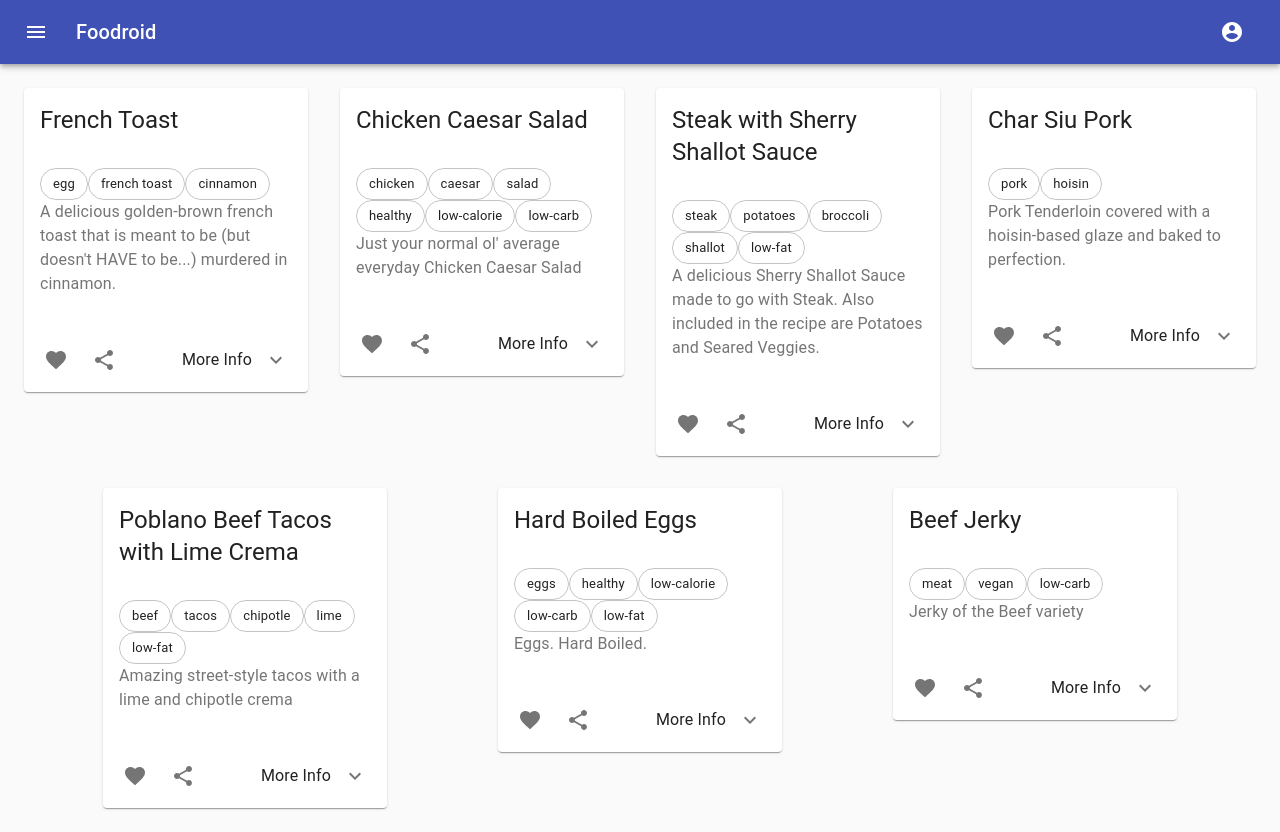
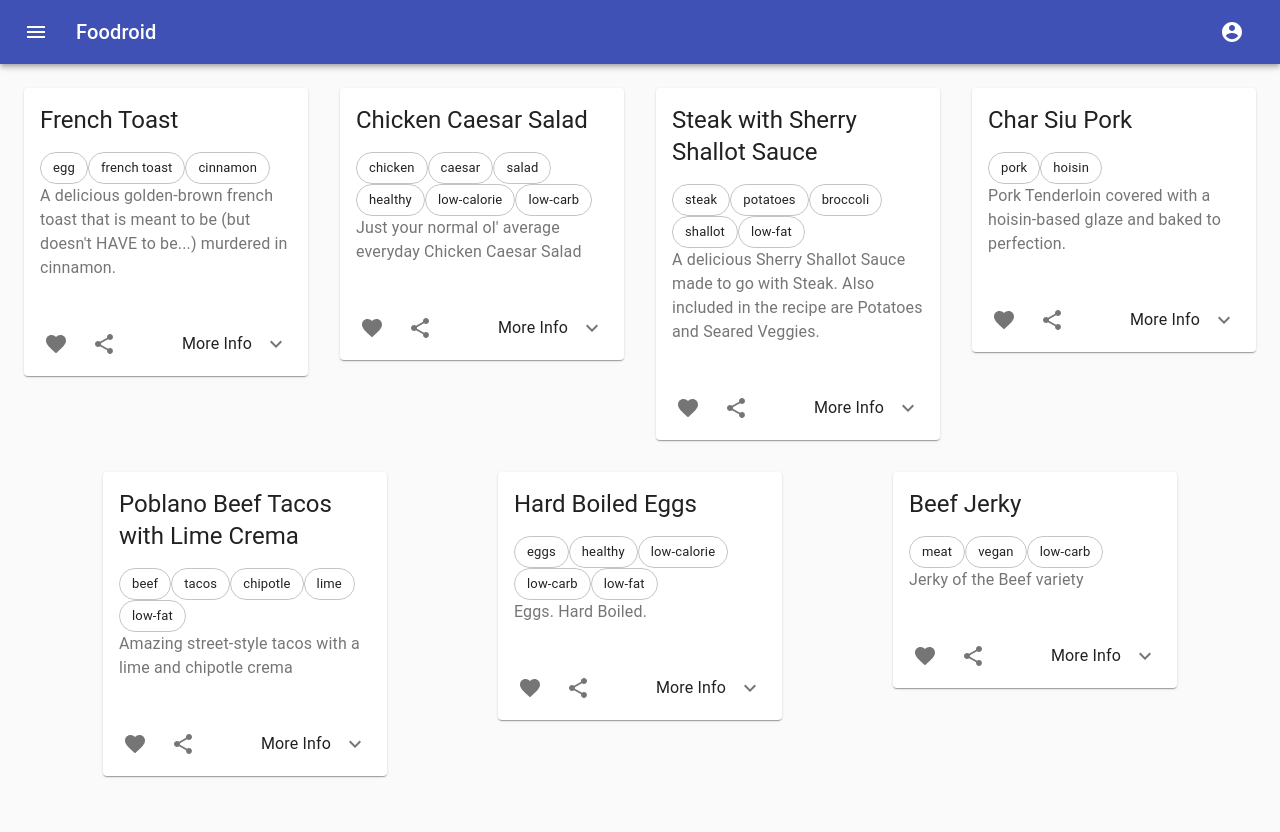
Before and after one commit to gage117/meal-planner, a React (Create React App) app in the folder client/: page /saved-recipes in a window 1280 px wide. After the commit the page ends 800 px from the top, so only its background shows below. Built offline with nearby package versions, Linux system fonts and the light colour scheme.

Commit message:
Removed a couple of unused components and changed the padding of the card header

```diff
--- a/client/src/components/RecipeCard/index.js
+++ b/client/src/components/RecipeCard/index.js
@@ -4,19 +4,15 @@ import clsx from 'clsx';
 import Card from '@material-ui/core/Card';
 import Chip from '@material-ui/core/Chip';
 import CardHeader from '@material-ui/core/CardHeader';
-import CardMedia from '@material-ui/core/CardMedia';
 import CardContent from '@material-ui/core/CardContent';
 import CardActions from '@material-ui/core/CardActions';
 import Collapse from '@material-ui/core/Collapse';
-import Avatar from '@material-ui/core/Avatar';
 import IconButton from '@material-ui/core/IconButton';
 import Typography from '@material-ui/core/Typography';
 import { red } from '@material-ui/core/colors';
 import FavoriteIcon from '@material-ui/icons/Favorite';
 import ShareIcon from '@material-ui/icons/Share';
 import ExpandMoreIcon from '@material-ui/icons/ExpandMore';
-import MoreVertIcon from '@material-ui/icons/MoreVert';
-import { ListItem } from '@material-ui/core';
 
 const useStyles = makeStyles((theme) => ({
   root: {
@@ -29,9 +25,8 @@ const useStyles = makeStyles((theme) => ({
   autoMarginLeft: {
     marginLeft: 'auto'
   },
-  removeTopAndBottomMargin: {
-    marginTop: 0,
-    marginBottom: 0
+  removeBottomPadding: {
+    padding: '16px 16px 0 16px',
   },
   expand: {
     transform: 'rotate(0deg)',
@@ -59,6 +54,7 @@ export default function RecipeCard({ meal }) {
     <Card className={classes.root}>
       <CardHeader
         title={meal.name}
+        className={classes.removeBottomPadding}
       />
       {/* <CardMedia
         className={classes.media}
```
